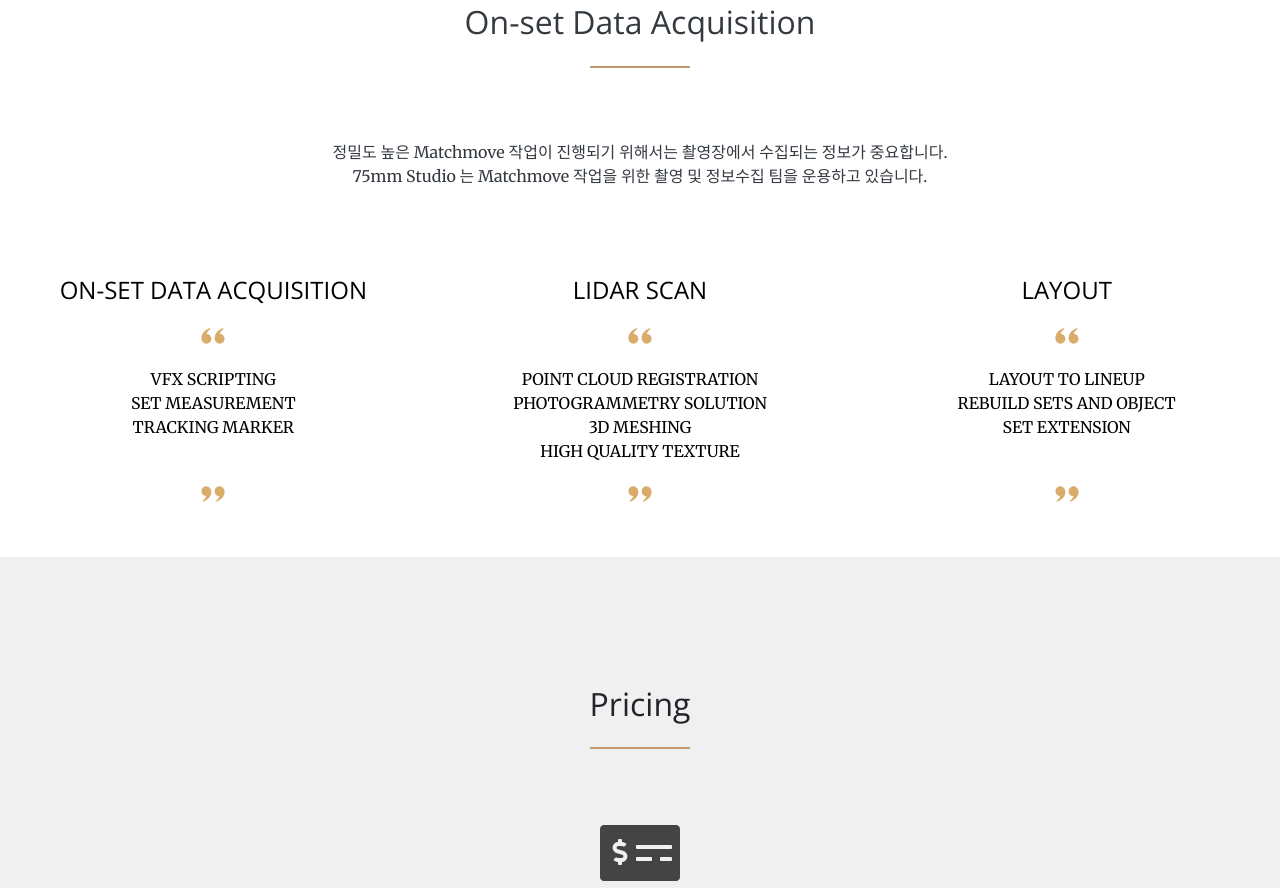
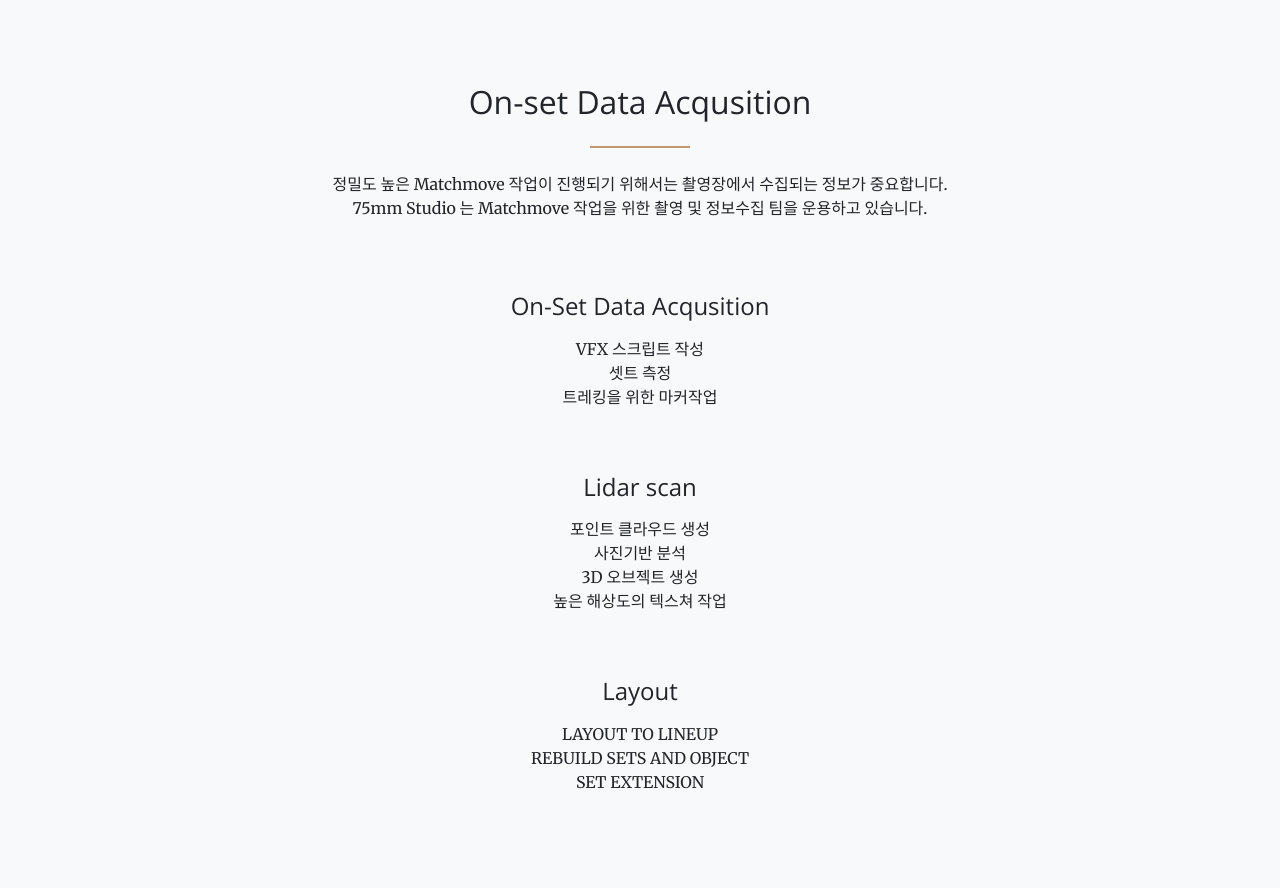
Before and after one commit to 75mm-studio/web, a plain HTML site: page onsetdataacqusition.html in a window 1280 px wide. Shown: the part 901-1789 px from the top of the page. Drawn offline with nearby package versions, Linux system fonts and the light colour scheme; a web font is replaced by a local one.

Commit message:
onsetdatacqusition 설명을 설명형태로 변경함.

```diff
--- a/onsetdataacqusition.html
+++ b/onsetdataacqusition.html
@@ -76,91 +76,64 @@
     </div>
 
 
-
-<div class="bg-white p-3 pt-5" id="service">
+<section class="bg-light">
+  <div class="container">
     <div class="row">
       <div class="col-lg-8 mx-auto text-center">
-      <h2 class="section-heading text-dark">On-set Data Acquisition</h2>
-      <hr class="my-4 pb-5">
-      <p class="text-faded mb-4 text-dark kor">
+        <h2 class="section-heading">On-set Data Acqusition</h2>
+        <hr class="my-4">
+        <p class="mb-4 kor">
           정밀도 높은 Matchmove 작업이 진행되기 위해서는 촬영장에서 수집되는 정보가 중요합니다.<br>
           75mm Studio 는 Matchmove 작업을 위한 촬영 및 정보수집 팀을 운용하고 있습니다.
         </p>
-      <p class="text-faded mb-4 text-dark eng">
+        <p class="mb-4 eng">
           The information gathered on the spot is important for precise Matchmove operation.<br>
           75mm Studio has a shooting and information collection team for Matchmove work.
         </p>
+
+        <h4 class="m-3 pt-5">On-Set Data Acqusition</h4>
+        <div class="text-center mb-3 kor">
+          VFX 스크립트 작성<br>
+          셋트 측정<br>
+          트레킹을 위한 마커작업<br>
         </div>
-  </div>
-</div>
-
-  <div class="bg-white">
-    <div class="row mx-auto">
-
-      <div class="col-lg-4 col-md-4 text-center onset01">
-        <div class="service-box mt-5 mb-5 mx-auto">
-          <div>
-            <h4 class="mb-3">ON-SET DATA ACQUISITION</h4>
-          </div>
-
-          <div class="text-center mb-3">
-            <img src="img/quoteOpen.svg">
-          </div>
-          <div class="text-center mb-3">
+        <div class="text-center mb-3 eng">
           VFX SCRIPTING<br>
           SET MEASUREMENT<br>
           TRACKING MARKER<br>
-            <br>
-          </div>
-          <div>
-            <img src="img/quoteClose.svg">
         </div>
 
+        <h4 class="m-3 pt-5">Lidar scan</h4>
+        <div class="text-center mb-3 kor">
+          포인트 클라우드 생성<br>
+          사진기반 분석<br>
+          3D 오브젝트 생성<br>
+          높은 해상도의 텍스쳐 작업<br>
         </div>
-      </div>
-
-      <div class="col-lg-4 col-md-4 text-center onset02">
-        <div class="service-box mt-5 mb-5 mx-auto">
-          <div>
-            <h4 class="mb-3">LIDAR SCAN</h4>
-          </div>
-          <div class="text-center mb-3">
-            <img src="img/quoteOpen.svg">
-          </div>
-          <div class="text-center mb-3">
+        <div class="text-center mb-3 eng">
           POINT CLOUD REGISTRATION<br>
           PHOTOGRAMMETRY SOLUTION<br>
           3D MESHING<br>
           HIGH QUALITY TEXTURE<br>
         </div>
-          <div>
-            <img src="img/quoteClose.svg">
+
+        <h4 class="m-3 pt-5">Layout</h4>
+        <div class="text-center mb-3 kor">
+          LAYOUT TO LINEUP<br>
+          REBUILD SETS AND OBJECT<br>
+          SET EXTENSION<br>
+        </div>
+        <div class="text-center mb-3 eng">
+          LAYOUT TO LINEUP<br>
+          REBUILD SETS AND OBJECT<br>
+          SET EXTENSION<br>
+        </div>
+
       </div>
     </div>
   </div>
+</section>
 
-      <div class="col-lg-4 col-md-4 text-center onset03">
-        <div class="service-box mt-5 mb-5 mx-auto">
-          <div>
-            <h4 class="mb-3">LAYOUT</h4>
-          </div>
-          <div class="text-center mb-3">
-            <img src="img/quoteOpen.svg">
-          </div>
-          <div class="text-center mb-3">
-            LAYOUT TO LINEUP<br>
-            REBUILD SETS AND OBJECT<br>
-            SET EXTENSION<br>
-            <br>
-          </div>
-          <div>
-            <img src="img/quoteClose.svg">
-          </div>
-        </div>
-      </div>
-    </div>
-  </div>
-</div>
 
 
 
```
Lines whose indentation alone changed are shown as unchanged.
